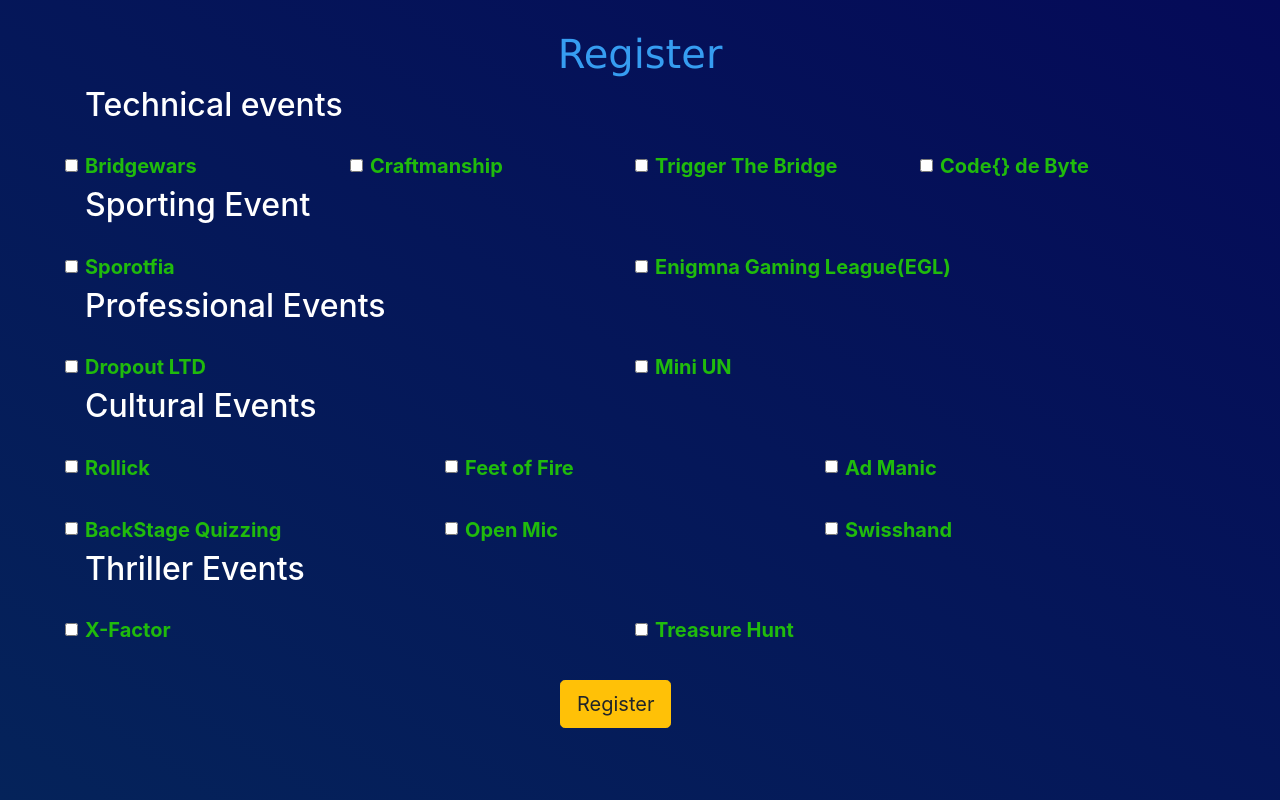
After one commit to ashishugi/Enigma, a PHP site: page /register2.html in a window 1280 px wide. The commit adds this page. Run offline with PHP 8.4, Linux system fonts and the light colour scheme.

Commit message:
added register2.html , register2.css , register2.js

```diff
--- /dev/null
+++ b/Enigma/event1.js
@@ -0,0 +1,3 @@
+function tohome(){
+    window.location.href= "event.html";
+}
--- a/Enigma/register.html
+++ b/Enigma/register.html
@@ -101,7 +101,7 @@
                      </div>
 
                     <div class="btn1">
-                     <button type="submit " class="btn btn-lg btn-block" style="color: white;">Proceed</button>
+                     <button type="submit " class="btn btn-lg btn-block"  onclick="window.location.href='register2.html'"  style="color: white;">Proceed</button>
                     </div>
 
     </div>
--- /dev/null
+++ b/Enigma/register2.css
@@ -0,0 +1,33 @@
+body{
+
+  /* background: linear-gradient(to bottom left ,#6B5B95 ,#E08119); */
+     background: linear-gradient(to bottom left  ,#050a58,#05235a);
+
+ /* background-color: rgb(11, 11, 73); */
+
+
+}
+/******************** check-box related task *******************/
+/* Hide the browser's default checkbox */
+
+
+.header{
+    color:rgb(54, 157, 241);
+    text-align: center;
+    margin-top:30px;
+    font-family: 'Lucida Sans';
+   text-align: center;
+}
+.content{
+    color:rgb(32, 187, 12);
+}
+.row{
+    margin-top: 30px;
+}
+.tech .cult .prof{
+    margin-top: 50px;
+    color: white;
+}
+.head{
+    color:white;
+}
--- /dev/null
+++ b/Enigma/register2.html
@@ -0,0 +1,159 @@
+<html>
+<head>
+
+<meta name="viewport" content="width=device-width, initial-scale=1">
+<!--<link rel="stylesheet" type="text/css" href="register3.css">-->
+<link rel="stylesheet" type="text/css" href="register2.css">
+<link rel="stylesheet" href="https://stackpath.bootstrapcdn.com/bootstrap/4.3.1/css/bootstrap.min.css" integrity="sha384-ggOyR0iXCbMQv3Xipma34MD+dH/1fQ784/j6cY/iJTQUOhcWr7x9JvoRxT2MZw1T" crossorigin="anonymous">
+<script src="register2.js"></script>
+<link rel="stylesheet" type="text/css" href="css/component.css" />
+<link href='http://fonts.googleapis.com/css?family=Raleway:200,400,800' rel='stylesheet' type='text/css'>
+
+</head>
+<body>
+
+
+
+        <div class="header">
+                <strong><h1>Register</h1></strong>
+        </div>
+<div class="container">
+    <form method="POST"  id="form1">
+       <div class="events">
+         <div class="tech">
+        <h2 class="head ">Technical events</h2>
+      <div class="row">
+
+          <div class="col-sm-12 col-md-3 content ">
+              <input class="form-check-input" type="checkbox" onclick="clicked(this.id)" id="te1" >
+            <h5><strong><label class="form-check-label" >Bridgewars</label></strong></h5>
+          </div>
+          <div class="col-sm-12 col-md-3 content">
+              <input class="form-check-input" type="checkbox"  onclick="clicked(this.id)" id="te2" >
+            <h5> <strong>  <label class="form-check-label" >Craftmanship</label></strong></h5>
+
+          </div>
+          <div class="col-sm-12 col-md-3 content">
+
+              <input class="form-check-input" type="checkbox" onclick="clicked(this.id)"  id="te3" >
+            <h5><strong><label class="form-check-label" >Trigger The Bridge</label></strong></h5>
+          </div>
+          <div class="col-sm-12 col-md-3 content">
+
+              <input class="form-check-input" type="checkbox"  onclick="clicked(this.id)" id="te4" >
+              <h5><strong><label class="form-check-label" >Code{} de Byte</label></strong></h5>
+          </div>
+
+
+          </div>
+        </div>
+        <div class="sport">
+          <h2 class="head ">Sporting Event</h2>
+          <div class="row">
+
+              <div class="col-sm-12 col-md-6 content">
+                  <input class="form-check-input" type="checkbox"  onclick="clicked(this.id)" id="se1" >
+                <h5><strong><label class="form-check-label" >Sporotfia</label></strong></h5>
+              </div>
+              <div class="col-sm-12 col-md-6 content">
+                  <input class="form-check-input" type="checkbox" onclick="clicked(this.id)"  id="se2" >
+                <h5> <strong>  <label class="form-check-label" >Enigmna Gaming League(EGL)</label></strong></h5>
+
+              </div>
+           </div>
+           </div>
+
+           <div class="prof">
+              <h2 class="head ">Professional Events</h2>
+            <div class="row">
+
+                <div class="col-sm-12 col-md-6 content">
+                    <input class="form-check-input" type="checkbox" onclick="clicked(this.id)"  id="pe1" >
+                  <h5><strong><label class="form-check-label" >Dropout LTD</label></strong></h5>
+                </div>
+                <div class="col-sm-12 col-md-6 content">
+                    <input class="form-check-input" type="checkbox"  onclick="clicked(this.id)" id="pe2" >
+                  <h5> <strong>  <label class="form-check-label" >Mini UN</label></strong></h5>
+
+                </div>
+                </div>
+              </div>
+              <div class="cult">
+                  <h2 class="head ">Cultural Events</h2>
+                <div class="row">
+
+                    <div class="col-sm-12 col-md-4 content">
+                        <input class="form-check-input" type="checkbox"  onclick="clicked(this.id)" id="ce1" >
+                      <h5><strong><label class="form-check-label" >Rollick</label></strong></h5>
+                    </div>
+                    <div class="col-sm-12 col-md-4 content">
+                        <input class="form-check-input" type="checkbox" onclick="clicked(this.id)"  id="ce2" >
+                      <h5> <strong>  <label class="form-check-label" >Feet of Fire</label></strong></h5>
+
+                    </div>
+                    <div class="col-sm-12 col-md-4 content">
+
+                        <input class="form-check-input" type="checkbox"  onclick="clicked(this.id)" id="ce3" >
+                      <h5><strong><label class="form-check-label" >Ad Manic</label></strong></h5>
+                    </div>
+                  </div>
+                    <div class="row">
+                                <div class="col-sm-12 col-md-4 content">
+
+                                    <input class="form-check-input" type="checkbox" onclick="clicked(this.id)"  id="ce4" >
+                                    <h5><strong><label class="form-check-label" >BackStage Quizzing</label></strong></h5>
+                                </div>
+                                <div class="col-sm-12 col-md-4 content">
+
+                                    <input class="form-check-input" type="checkbox"  onclick="clicked(this.id)" id="ce5" >
+                                    <h5><strong><label class="form-check-label" >Open Mic</label></strong></h5>
+                                </div>
+                                <div class="col-sm-12 col-md-4 content">
+
+                                    <input class="form-check-input" type="checkbox" onclick="clicked(this.id)"  id="ce6" >
+                                    <h5><strong><label class="form-check-label" >Swisshand</label></strong></h5>
+                                </div>
+
+                    </div>
+                  </div>
+
+
+                  <div class="thril">
+                      <h2 class="head ">Thriller Events</h2>
+                    <div class="row">
+
+                        <div class="col-sm-12 col-md-6 content">
+                            <input class="form-check-input" type="checkbox" onclick="clicked(this.id)"  id="the1" >
+                          <h5><strong><label class="form-check-label" >X-Factor</label></strong></h5>
+                        </div>
+                        <div class="col-sm-12 col-md-6 content">
+                            <input class="form-check-input" type="checkbox" onclick="clicked(this.id)"  id="the2" >
+                          <h5> <strong>  <label class="form-check-label" >Treasure Hunt</label></strong></h5>
+
+                        </div>
+                       </div>
+                      </div>
+      </div>
+      <div class="row">
+        <div class="col-sm-12 col-md-4 offset-5">
+            <button class="btn btn-warning btn-lg" type="submit" onclick="clicked(this)" id="submit1">Register</button>
+
+        </div>
+
+      </div>
+    </form>
+  </div>
+
+
+
+
+</div>
+  <script src="TweenLite.min.js"></script>
+  <script src="EasePack.min.js"></script>
+  <script src="rAF.js"></script>
+  <script src="demo-1.js"></script>
+<script src="https://code.jquery.com/jquery-3.3.1.slim.min.js" integrity="sha384-q8i/X+965DzO0rT7abK41JStQIAqVgRVzpbzo5smXKp4YfRvH+8abtTE1Pi6jizo" crossorigin="anonymous"></script>
+<script src="https://cdnjs.cloudflare.com/ajax/libs/popper.js/1.14.7/umd/popper.min.js" integrity="sha384-UO2eT0CpHqdSJQ6hJty5KVphtPhzWj9WO1clHTMGa3JDZwrnQq4sF86dIHNDz0W1" crossorigin="anonymous"></script>
+<script src="https://stackpath.bootstrapcdn.com/bootstrap/4.3.1/js/bootstrap.min.js" integrity="sha384-JjSmVgyd0p3pXB1rRibZUAYoIIy6OrQ6VrjIEaFf/nJGzIxFDsf4x0xIM+B07jRM" crossorigin="anonymous"></script>
+</body>
+</html>
--- /dev/null
+++ b/Enigma/register2.js
@@ -0,0 +1,18 @@
+i=0;
+function clicked(x){
+ console.log(x);
+
+   if(document.getElementById(x).checked == true){
+       i++;
+       if(i>4){
+           alert("cannot take part in more than 4 events");
+           i--;
+        document.getElementById(x).checked = false;
+       }
+
+   }
+   else if(document.getElementById(x).checked == false){
+    i--;
+   }
+
+}
--- a/Enigma/temp.html
+++ /dev/null
@@ -1 +0,0 @@
-!
```
Also changed, not shown: Enigma/event1.css (+2 -14 lines), Enigma/event1.html (+5 -9 lines), Enigma/back5.png (added).
